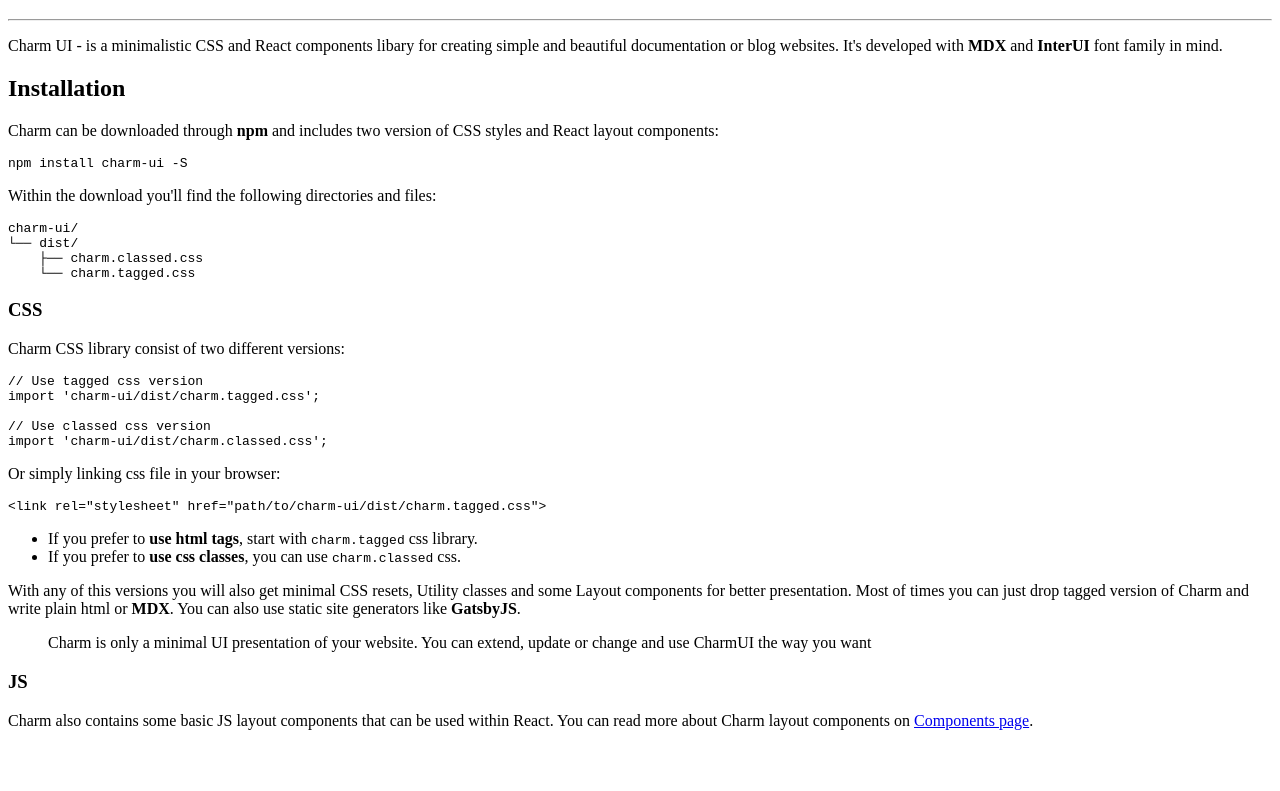
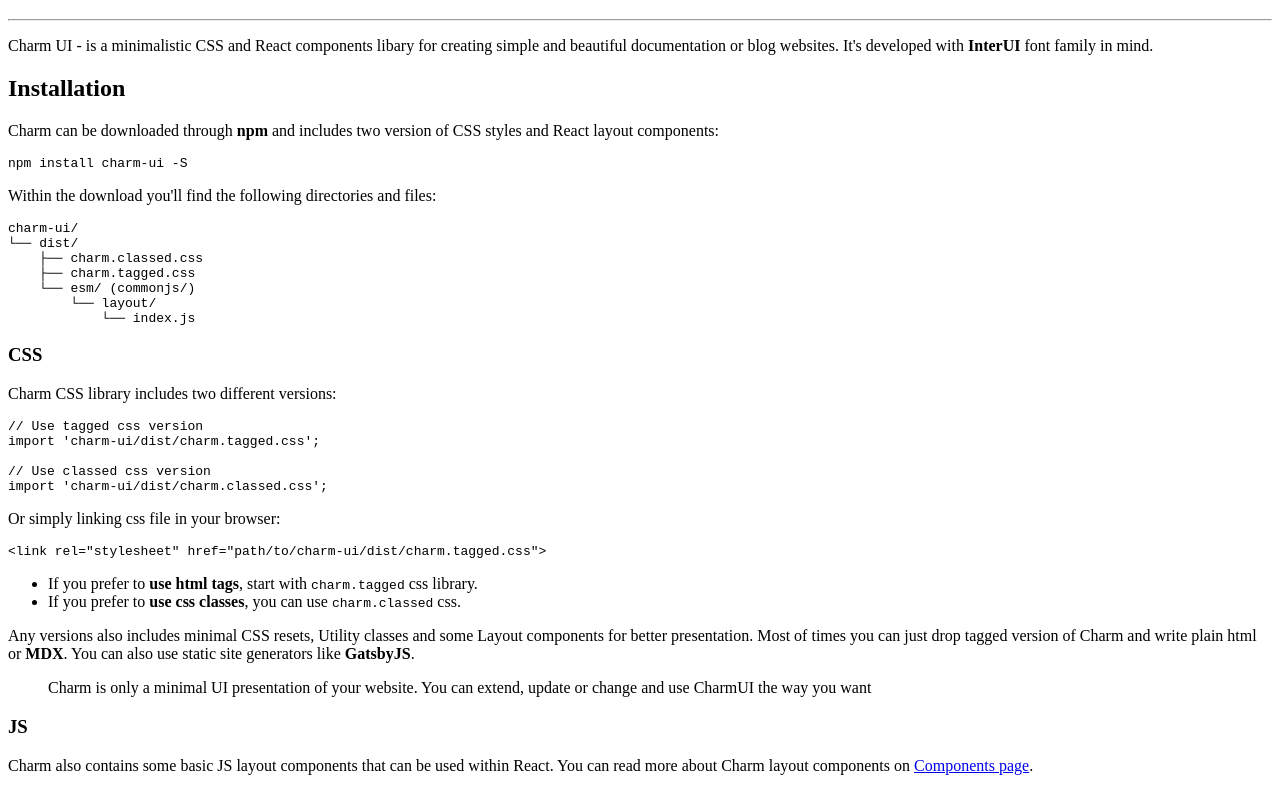
Before and after one commit to CharmUI/charm-docs, a Gatsby site: page / in a window 1280 px wide. Shown: the part 61-852 px from the top of the page. Before the commit the page ends 807 px from the top, so only its background shows below. Built offline with nearby package versions, Linux system fonts and the light colour scheme; Gatsby itself is replaced by a stand-in of ours; code samples lack their colours.

Commit message:
feat(content): Update index page

````diff
--- a/src/pages/index.mdx
+++ b/src/pages/index.mdx
@@ -1,7 +1,7 @@
 # Getting started
 
 ---
-Charm UI - is a minimalistic CSS and React components libary for creating simple and beautiful documentation or blog websites. It's developed with **MDX** and **InterUI** font family in mind.
+Charm UI - is a minimalistic CSS and React components libary for creating simple and beautiful documentation or blog websites. It's developed with **InterUI** font family in mind.
 
 ## Installation
 Charm can be downloaded through **npm** and includes two version of CSS styles and React layout components:
@@ -16,11 +16,14 @@
 charm-ui/
 └── dist/
     ├── charm.classed.css
-    └── charm.tagged.css
+    ├── charm.tagged.css
+    └── esm/ (commonjs/)
+        └── layout/
+            └── index.js
 ```
 
 ### CSS
-Charm CSS library consist of two different versions:
+Charm CSS library includes two different versions:
 
 ```js
 // Use tagged css version
@@ -39,7 +42,7 @@
 * If you prefer to **use html tags**, start with `charm.tagged` css library.
 * If you prefer to **use css classes**, you can use `charm.classed` css.
 
-With any of this versions you will also get minimal CSS resets, Utility classes and some Layout components for better presentation. Most of times you can just drop tagged version of Charm and write plain html or **MDX**. You can also use static site generators like **GatsbyJS**.
+Any versions also includes minimal CSS resets, Utility classes and some Layout components for better presentation. Most of times you can just drop tagged version of Charm and write plain html or **MDX**. You can also use static site generators like **GatsbyJS**.
 
 > Charm is only a minimal UI presentation of your website. You can extend, update or change and use CharmUI the way you want
 
````
